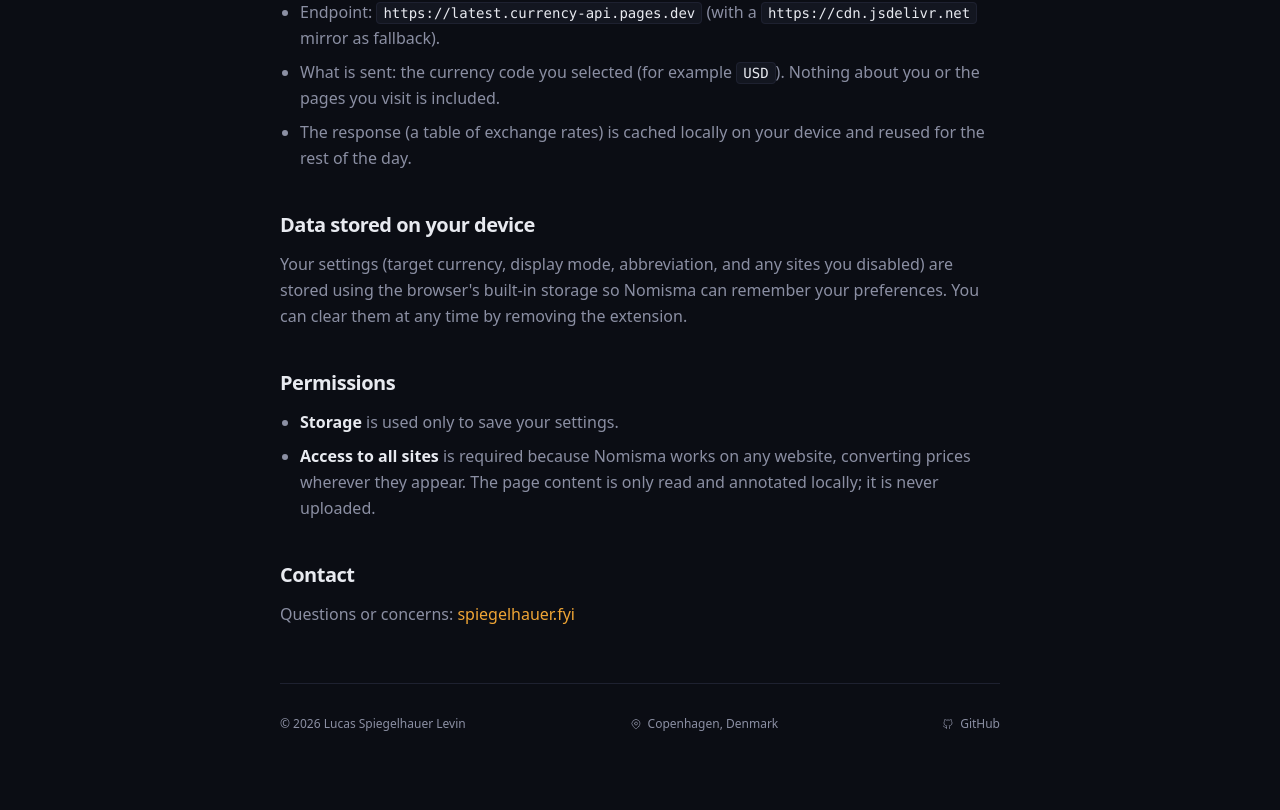
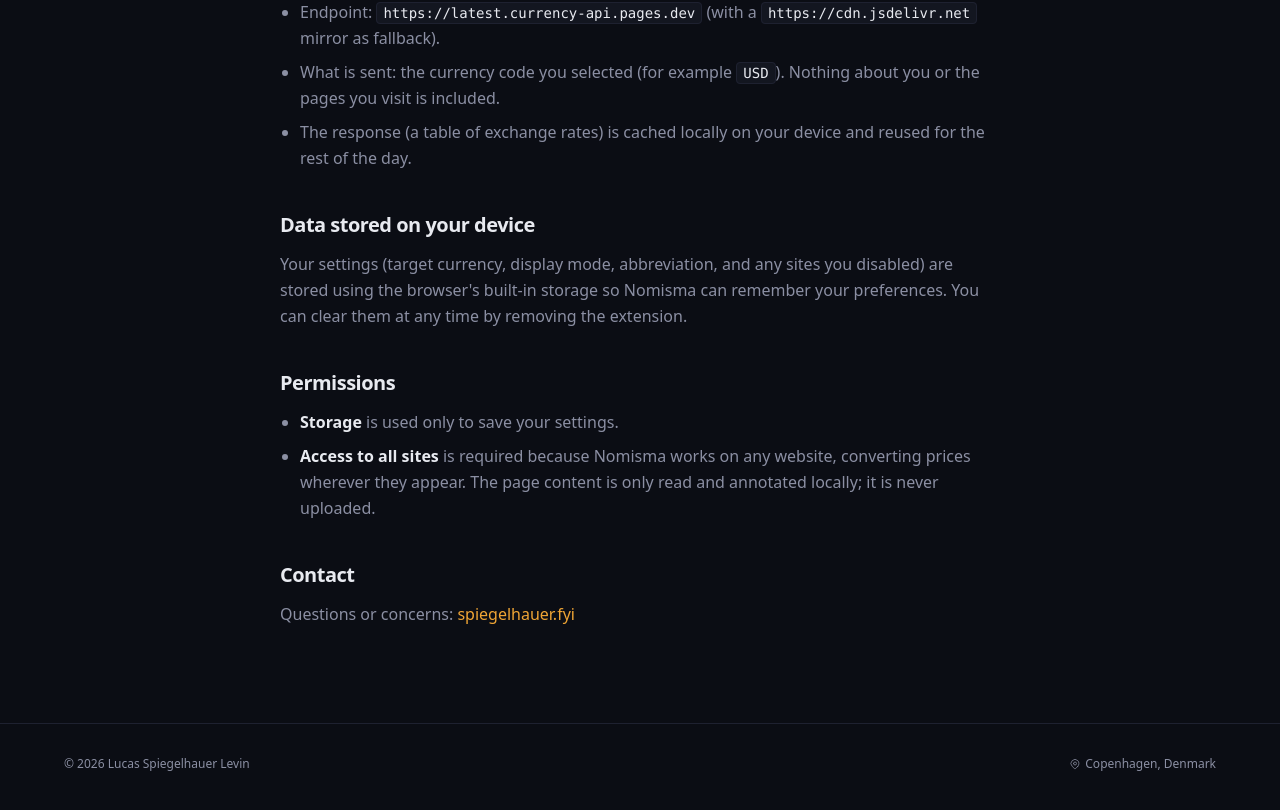
Before and after one commit to lucaslevin/spiegelhauer.fyi, a React (Vite) app: page /nomisma/privacy in a window 1280 px wide. Shown: the part 720-1530 px from the top of the page. Built offline with nearby package versions, Linux system fonts and the light colour scheme.

Commit message:
refactor: extract shared Footer component, redirect unknown routes home
Move the footer into src/components/footer.tsx and reuse it on the
privacy page. Add a catch-all wouter route that redirects any unmatched
path to /.

```diff
--- a/src/App.tsx
+++ b/src/App.tsx
@@ -1,12 +1,13 @@
-import { Route, Switch } from 'wouter';
+import { Redirect, Route, Switch } from 'wouter';
 import Home from './pages/home.tsx';
 import NomismaPrivacy from './pages/nomisma-privacy.tsx';
 
 function App() {
 	return (
 		<Switch>
+			<Route path="/" component={Home} />
 			<Route path="/nomisma/privacy" component={NomismaPrivacy} />
-			<Route component={Home} />
+			<Route component={() => <Redirect to="/" />} />
 		</Switch>
 	);
 }
--- /dev/null
+++ b/src/components/footer.tsx
@@ -0,0 +1,17 @@
+import { IconMapPin } from '@tabler/icons-react';
+
+function Footer() {
+	return (
+		<footer className="border-t border-border py-8 px-6">
+			<div className="mx-auto max-w-6xl flex flex-col sm:flex-row justify-between items-center gap-4 text-xs text-text">
+				<span>© {new Date().getFullYear()} Lucas Spiegelhauer Levin</span>
+				<span className="inline-flex items-center gap-1">
+					<IconMapPin size={12} stroke={1.5} />
+					Copenhagen, Denmark
+				</span>
+			</div>
+		</footer>
+	);
+}
+
+export default Footer;
--- a/src/pages/home.tsx
+++ b/src/pages/home.tsx
@@ -1,6 +1,7 @@
 import { MeshGradient } from '@paper-design/shaders-react';
 import { IconBrandGithub, IconCalendar, IconCpu, IconMapPin, IconMenu2, IconPalette, IconX } from '@tabler/icons-react';
 import { useEffect, useRef, useState } from 'react';
+import Footer from '../components/footer.tsx';
 
 function Home() {
 	const revealRefs = useRef<(HTMLElement | null)[]>([]);
@@ -240,15 +241,7 @@
 			</section>
 
 			{/* Footer */}
-			<footer className="border-t border-border py-8 px-6">
-				<div className="mx-auto max-w-6xl flex flex-col sm:flex-row justify-between items-center gap-4 text-xs text-text">
-					<span>© {new Date().getFullYear()} Lucas Spiegelhauer Levin</span>
-					<span className="inline-flex items-center gap-1">
-						<IconMapPin size={12} stroke={1.5} />
-						Copenhagen, Denmark
-					</span>
-				</div>
-			</footer>
+			<Footer />
 		</>
 	);
 }
--- a/src/pages/nomisma-privacy.tsx
+++ b/src/pages/nomisma-privacy.tsx
@@ -1,5 +1,6 @@
-import { IconArrowLeft, IconBrandGithub, IconMapPin } from '@tabler/icons-react';
+import { IconArrowLeft } from '@tabler/icons-react';
 import { Link } from 'wouter';
+import Footer from '../components/footer.tsx';
 
 const LAST_UPDATED = '1 October 2026';
 
@@ -93,24 +94,9 @@
 						</a>
 					</p>
 				</Section>
+			</main>
 
-				<div className="mt-14 pt-8 border-t border-border flex flex-col sm:flex-row justify-between items-center gap-4 text-xs text-text">
-					<span>© {new Date().getFullYear()} Lucas Spiegelhauer Levin</span>
-					<span className="inline-flex items-center gap-1.5">
-						<IconMapPin size={12} stroke={1.5} />
-						Copenhagen, Denmark
-					</span>
-					<a
-						href="https://github.com/lucaslevin"
-						target="_blank"
-						rel="noopener noreferrer"
-						className="inline-flex items-center gap-1.5 hover:text-text-h transition-colors no-underline"
-					>
-						<IconBrandGithub size={12} stroke={1.5} />
-						GitHub
-					</a>
-				</div>
-			</main>
+			<Footer />
 		</>
 	);
 }
```
